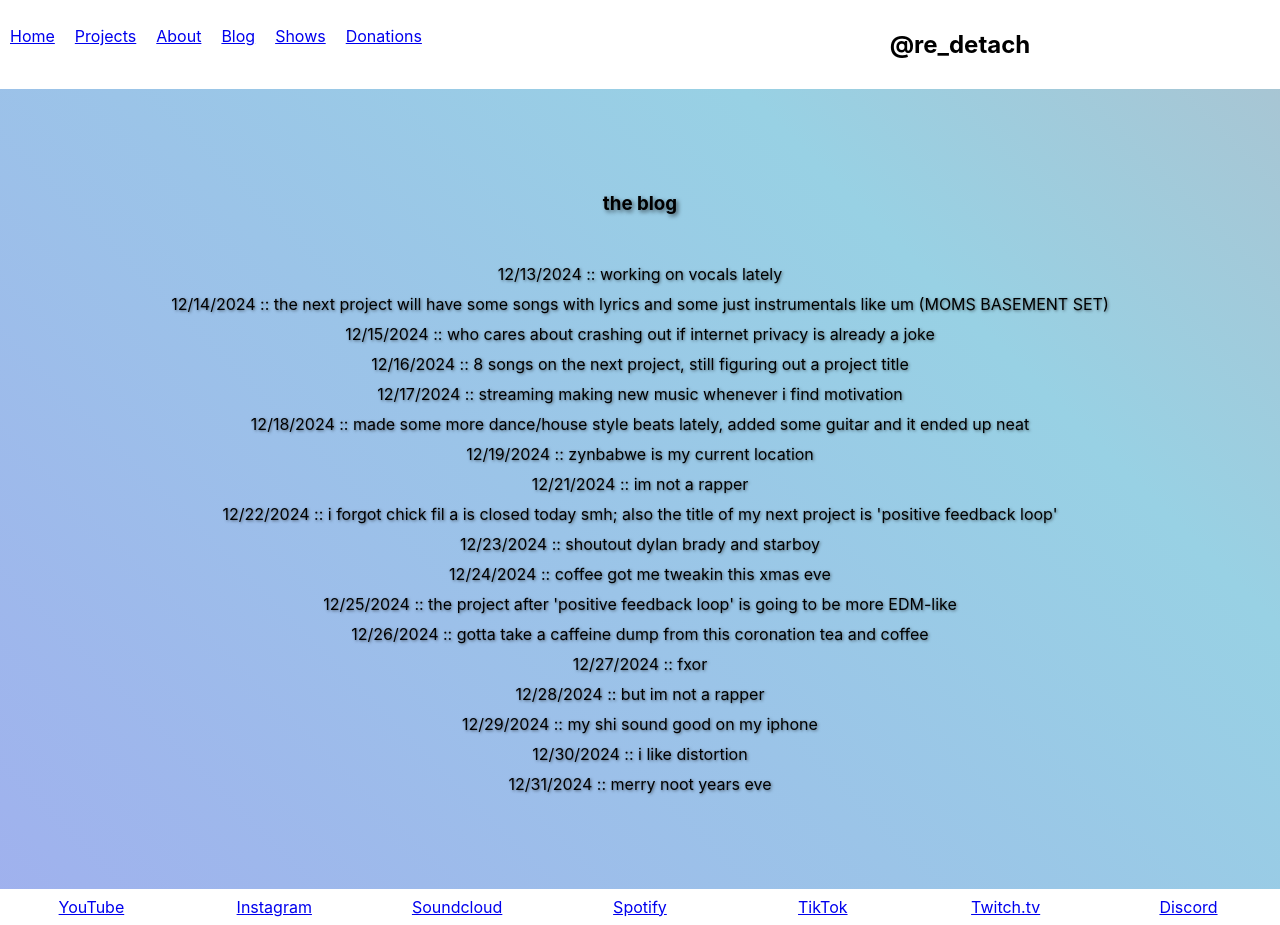
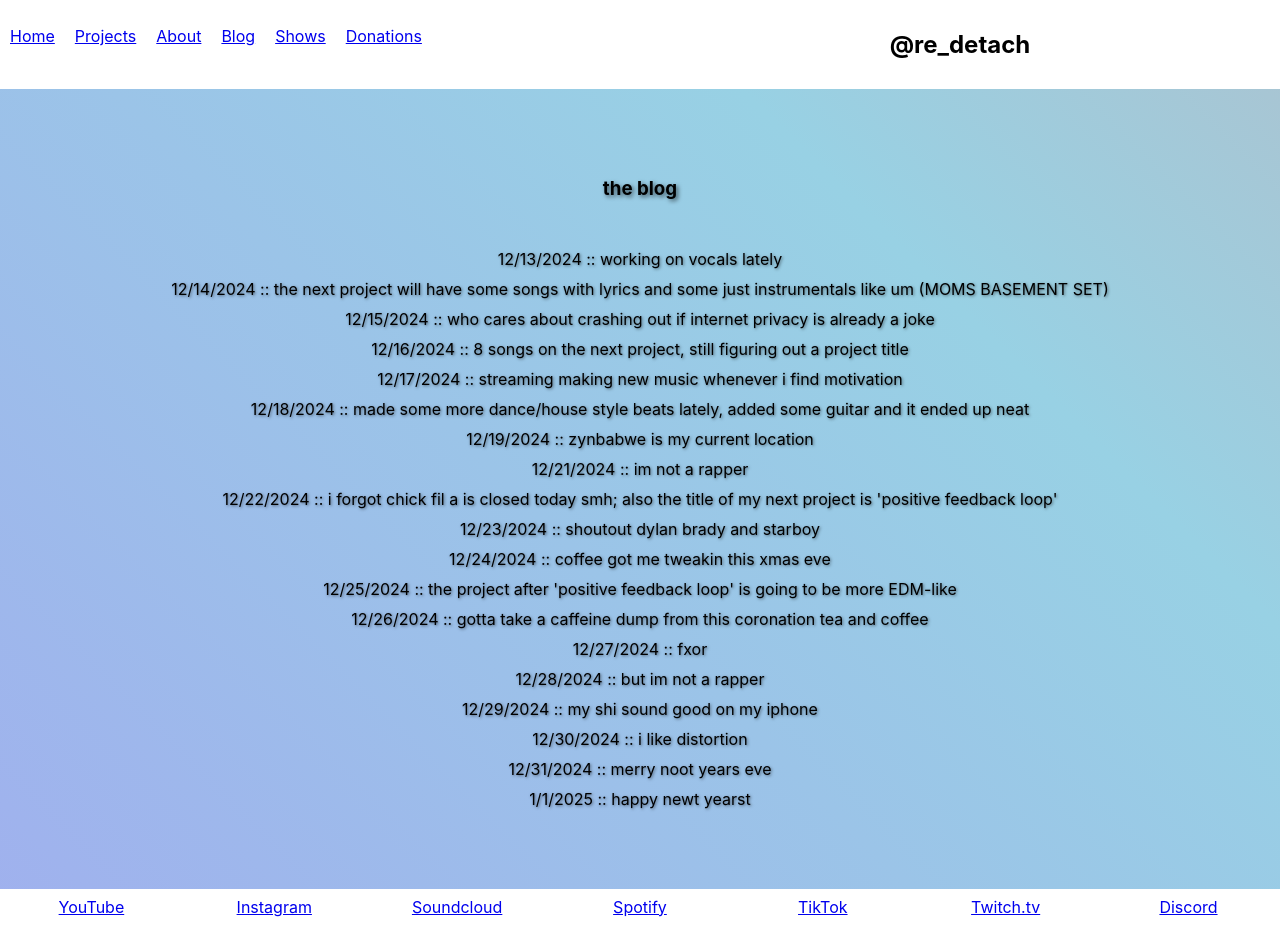
Before and after one commit to rolinmb/redetach-music, a React (Create React App) app: page /blog in a window 1280 px wide. Built offline with nearby package versions, Linux system fonts and the light colour scheme.

Commit message:
blog update

```diff
--- a/src/components/Blog.js
+++ b/src/components/Blog.js
@@ -26,6 +26,7 @@ const Blog = () => {
         <p>12/29/2024 :: my shi sound good on my iphone</p>
         <p>12/30/2024 :: i like distortion</p>
         <p>12/31/2024 :: merry noot years eve</p>
+        <p>1/1/2025   :: happy newt yearst</p>
       </div>
     </div>
   );
```
